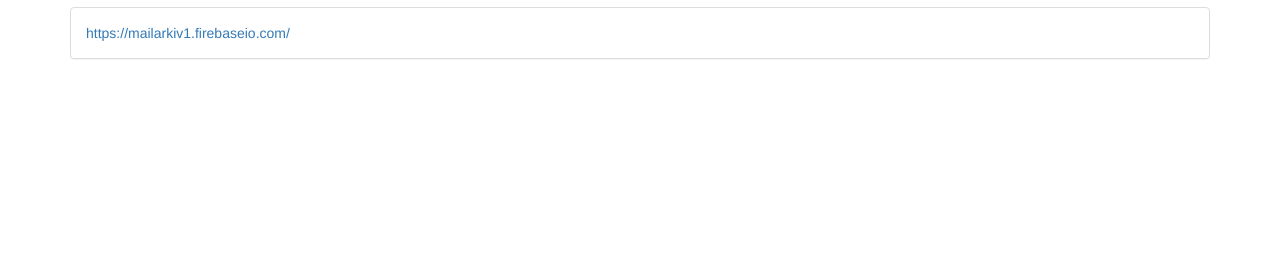
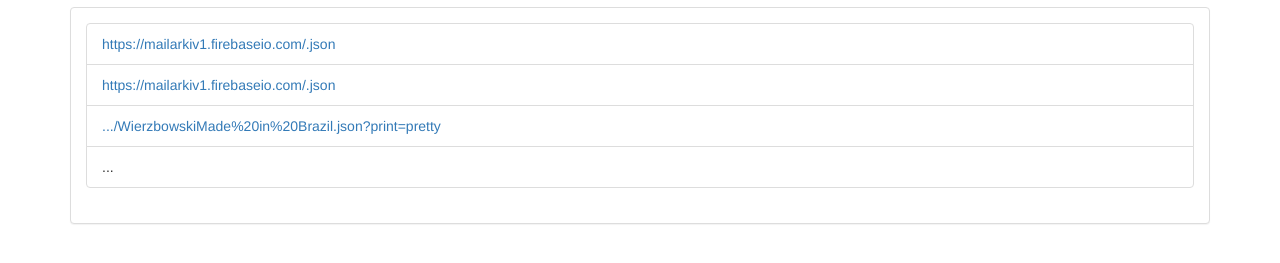
Before and after one commit to homburg/mailarkiv1, a plain HTML site: page index.html in a window 1280 px wide. Shown: the part 63-326 px from the top of the page. Drawn offline with nearby package versions, Linux system fonts and the light colour scheme; some packages are replaced by stand-ins of ours; no server answers.

Commit message:
Add more links for rest api

```diff
--- a/index.html
+++ b/index.html
@@ -67,7 +67,12 @@
 
 		<div class="panel panel-default">
 			<div class="panel-body">
-				<a href="https://mailarkiv1.firebaseio.com/">https://mailarkiv1.firebaseio.com/</a>
+				<ul class="list-group">
+					<li class="list-group-item"><a href="https://mailarkiv1.firebaseio.com/.json">https://mailarkiv1.firebaseio.com/.json</a></li>
+					<li class="list-group-item"><a href="https://mailarkiv1.firebaseio.com/.json?print=pretty">https://mailarkiv1.firebaseio.com/.json</a></li>
+					<li class="list-group-item"><a href="https://mailarkiv1.firebaseio.com/WierzbowskiMade%20in%20Brazil.json?print=pretty">.../WierzbowskiMade%20in%20Brazil.json?print=pretty</a></li>
+					<li class="list-group-item">...</li>
+				</ul>
 			</div>
 		</div>
 
```
